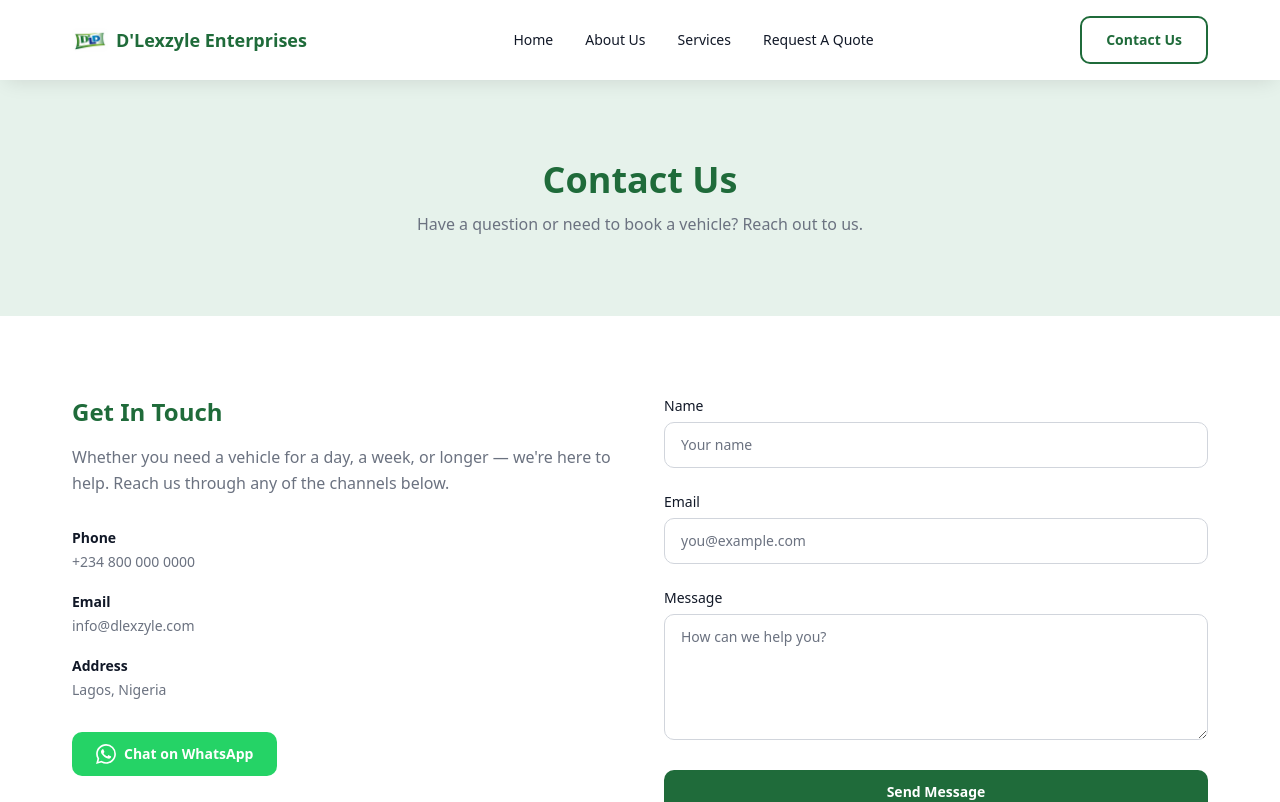
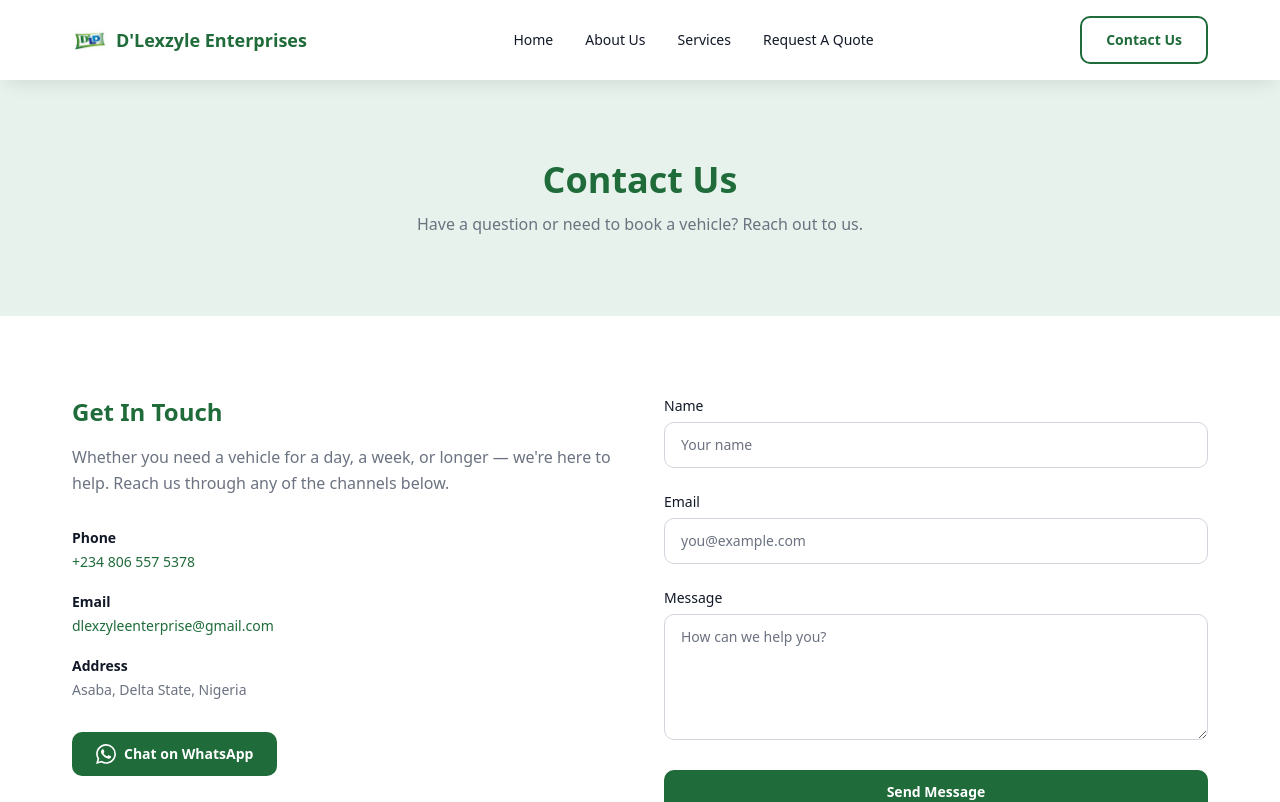
Before and after one commit to The-Grid-Hub/dlexzyle-web, a Next.js app: page /contact in a window 1280 px wide. Shown: the top 802 px of the page. Built offline with nearby package versions, Linux system fonts and the light colour scheme.

Commit message:
feat: change whatsapp button

```diff
--- a/src/app/contact/page.tsx
+++ b/src/app/contact/page.tsx
@@ -37,33 +37,34 @@ export default function ContactPage() {
                 Get In Touch
               </h3>
               <p className="mt-4 leading-relaxed text-text-muted">
-                Whether you need a vehicle for a day, a week, or longer — we're
-                here to help. Reach us through any of the channels below.
+                Whether you need a vehicle for a day, a week, or longer —
+                we&apos;re here to help. Reach us through any of the channels
+                below.
               </p>
 
               <dl className="mt-8 space-y-5 text-sm">
                 <div>
                   <dt className="font-semibold text-text-primary">Phone</dt>
-                  <dd className="mt-1 text-text-muted">+234 800 000 0000</dd>
+                  <dd className="mt-1 text-text-muted"><a href="tel:+2348065575378" className="text-brand-green hover:underline">+234 806 557 5378</a></dd>
                 </div>
                 <div>
                   <dt className="font-semibold text-text-primary">Email</dt>
                   <dd className="mt-1 text-text-muted">
-                    info@dlexzyle.com
+                    <a href="mailto:dlexzyleenterprise@gmail.com" className="text-brand-green hover:underline">
+                      dlexzyleenterprise@gmail.com
+                    </a>
                   </dd>
                 </div>
                 <div>
                   <dt className="font-semibold text-text-primary">Address</dt>
-                  <dd className="mt-1 text-text-muted">
-                    Lagos, Nigeria
-                  </dd>
+                  <dd className="mt-1 text-text-muted">Asaba, Delta State, Nigeria</dd>
                 </div>
               </dl>
 
               <div className="mt-8">
                 <Button
-                  href="https://wa.me/2348000000000"
-                  variant="whatsapp"
+                  href="https://wa.me/2348065575378"
+                  variant="primary"
                   aria-label="Chat on WhatsApp"
                 >
                   <WhatsAppIcon />
@@ -74,10 +75,7 @@ export default function ContactPage() {
 
             {/* Form */}
             <div>
-              <form
-                className="grid gap-6"
-                aria-label="Contact form"
-              >
+              <form className="grid gap-6" aria-label="Contact form">
                 <div>
                   <label htmlFor="contactName" className={labelBase}>
                     Name
```
